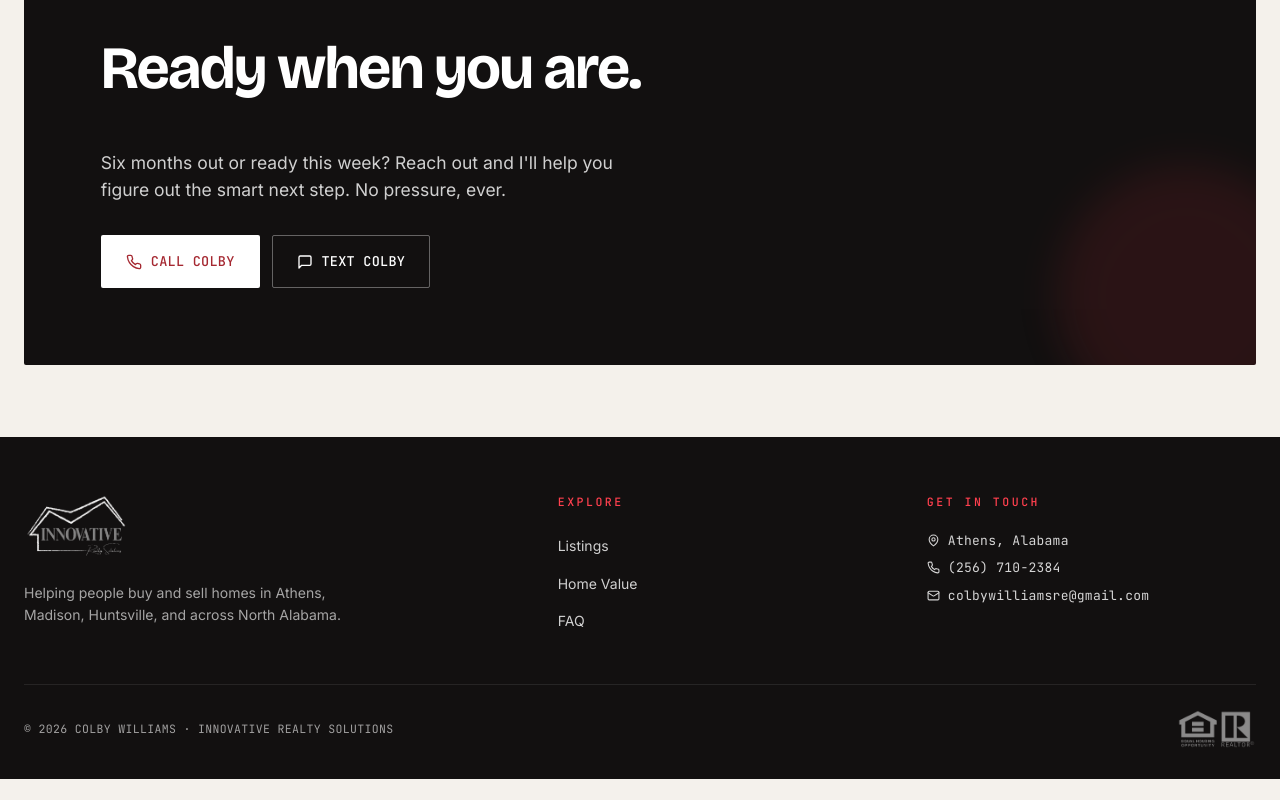
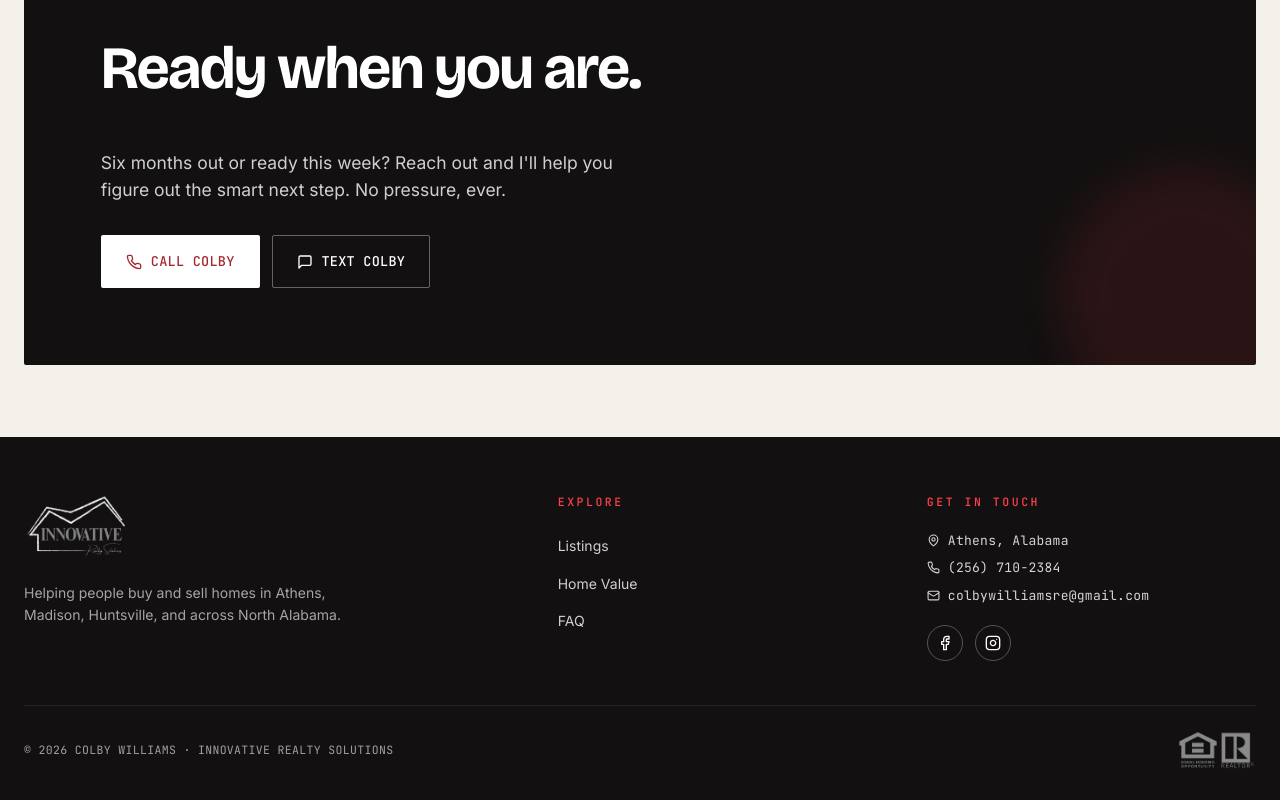
Before and after one commit to colbyw201-cell/colbywilliams-site3, a Next.js app: page / in a window 1280 px wide. Shown: the part 6296-7096 px from the top of the page. Before the commit the page ends 7075 px from the top, so only its background shows below. Built offline with nearby package versions, Linux system fonts and the light colour scheme.

Commit message:
Update page.jsx

```diff
--- a/app/page.jsx
+++ b/app/page.jsx
@@ -2,7 +2,7 @@
 import React, { useState, useEffect, useRef } from "react";
 import {
   Menu, X, Phone, MapPin, ArrowRight, ArrowUpRight, Home, Key,
-  Check, Star, ChevronDown, Mail, Quote, MessageSquare,
+  Check, Star, ChevronDown, Mail, Quote, MessageSquare, Facebook, Instagram,
 } from "lucide-react";
 
 // ─────────────────────────────────────────────────────────────
@@ -781,6 +781,10 @@ export default function ColbyWilliamsHome() {
                 <div className="flex items-center gap-2"><Phone size={13} /> (256) 710-2384</div>
                 <div className="flex items-center gap-2"><Mail size={13} /> colbywilliamsre@gmail.com</div>
               </div>
+              <div className="flex items-center gap-3" style={{ marginTop: 16 }}>
+                <a href="https://www.facebook.com/colby.williams.16906" target="_blank" rel="noopener noreferrer" aria-label="Colby Williams on Facebook" style={{ display: "inline-flex", alignItems: "center", justifyContent: "center", width: 36, height: 36, borderRadius: "50%", border: "1px solid rgba(255,255,255,0.28)", color: "#fff" }}><Facebook size={16} /></a>
+                <a href="https://www.instagram.com/colbywilliamsrealtor/" target="_blank" rel="noopener noreferrer" aria-label="Colby Williams on Instagram" style={{ display: "inline-flex", alignItems: "center", justifyContent: "center", width: 36, height: 36, borderRadius: "50%", border: "1px solid rgba(255,255,255,0.28)", color: "#fff" }}><Instagram size={16} /></a>
+              </div>
             </div>
           </div>
           <div className="flex items-center justify-between flex-wrap gap-4 mono" style={{ marginTop: 44, paddingTop: 24, borderTop: "1px solid rgba(255,255,255,0.14)", fontSize: 11.5, opacity: 0.6, letterSpacing: "0.03em" }}>
```
